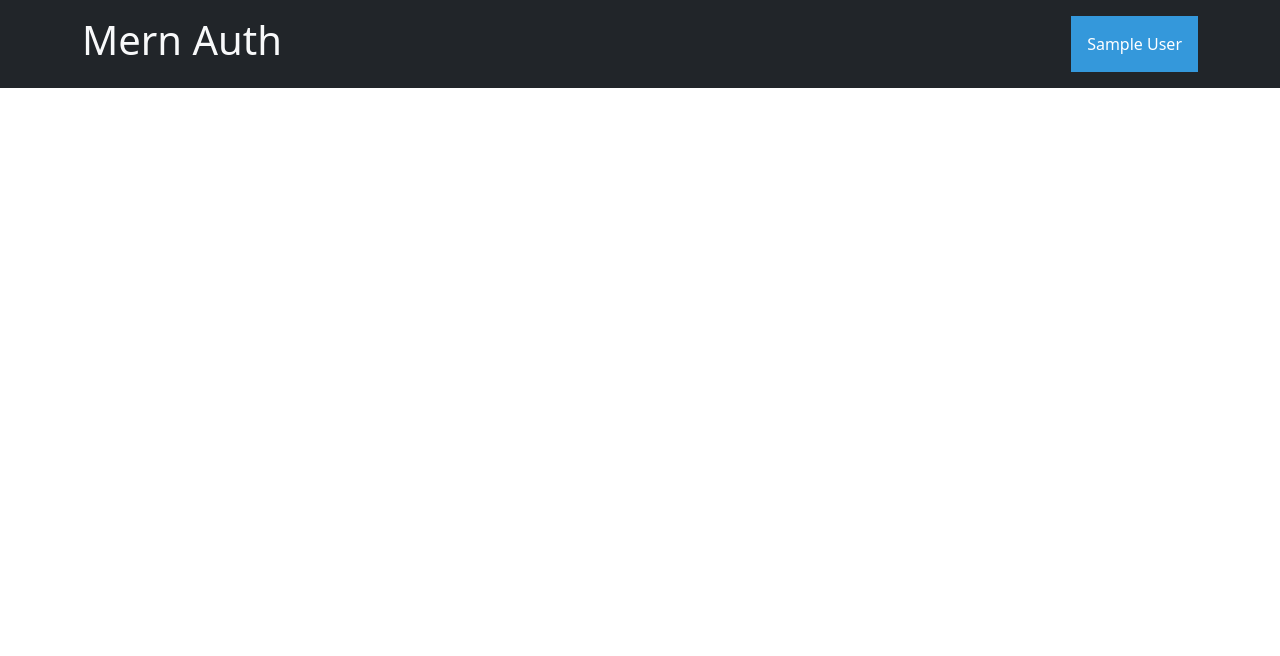
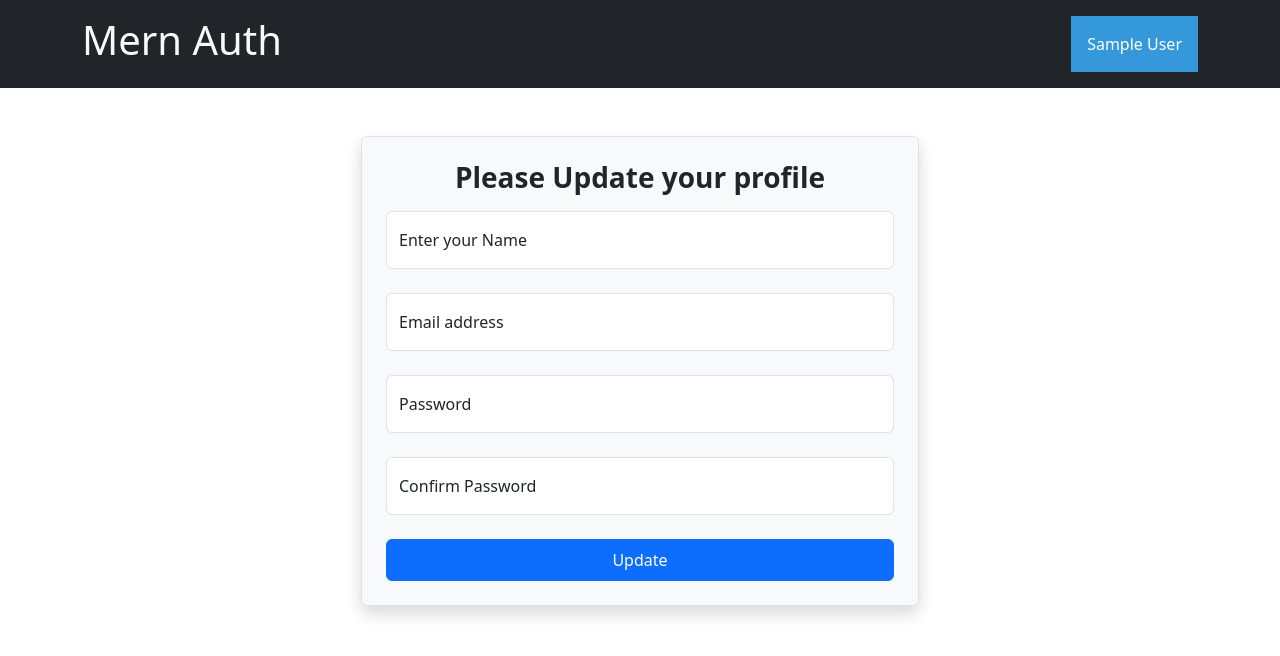
Before and after one commit to saugat21/mern-auth, a React (Vite) app in the folder frontend/: page /profile in a window 1280 px wide. Shown: the top 656 px of the page. Built offline with nearby package versions, Linux system fonts and the light colour scheme; sample sign-in values are in the browser's storage.

Commit message:
creating protected routes

```diff
--- a/frontend/src/App.jsx
+++ b/frontend/src/App.jsx
@@ -5,6 +5,8 @@ import Login from "./components/Login";
 import Register from "./components/Register";
 import { ToastContainer } from "react-toastify";
 import "react-toastify/dist/ReactToastify.css";
+import PrivateRoute from "./components/PrivateRoute";
+import Profile from "./components/Profile";
 
 function App() {
   return (
@@ -16,6 +18,10 @@ function App() {
           <Route path="/" element={<HomeScreen />} />
           <Route path="/login" element={<Login />} />
           <Route path="/register" element={<Register />} />
+          {/* private routes */}
+          <Route path="" element={<PrivateRoute />}>
+            <Route path="/profile" element={<Profile />} />
+          </Route>
         </Routes>
       </BrowserRouter>
     </>
--- /dev/null
+++ b/frontend/src/components/PrivateRoute.jsx
@@ -0,0 +1,10 @@
+import React from "react";
+import { useSelector } from "react-redux";
+import { Navigate, Outlet } from "react-router-dom";
+
+function PrivateRoute() {
+  const { userInfo } = useSelector((state) => state.auth);
+  return userInfo ? <Outlet /> : <Navigate to="/login" />;
+}
+
+export default PrivateRoute;
--- /dev/null
+++ b/frontend/src/components/Profile.jsx
@@ -0,0 +1,58 @@
+import React from "react";
+
+function Profile() {
+  return (
+    <>
+      <div className="container mt-5">
+        <form className="w-50 max-w-sm mx-auto p-4 bg-light border rounded shadow">
+          <h1 className="h3 mb-3 fw-bold text-center">
+            Please Update your profile
+          </h1>
+          <div className="form-floating mb-4">
+            <input
+              type="text"
+              className="form-control"
+              id="floatingtext"
+              placeholder="saugat"
+            />
+            <label htmlFor="floatingtext">Enter your Name</label>
+          </div>
+
+          <div className="form-floating mb-4">
+            <input
+              type="email"
+              className="form-control"
+              id="floatingInput"
+              placeholder="name@example.com"
+            />
+            <label htmlFor="floatingInput">Email address</label>
+          </div>
+          <div className="form-floating mb-4">
+            <input
+              type="password"
+              className="form-control"
+              id="floatingPassword"
+              placeholder="Password"
+            />
+            <label htmlFor="floatingPassword">Password</label>
+          </div>
+          <div className="form-floating mb-4">
+            <input
+              type="password"
+              className="form-control"
+              id="floatingConfirmPassword"
+              placeholder="Confirm Password"
+            />
+            <label htmlFor="floatingPassword">Confirm Password</label>
+          </div>
+
+          <button className="btn btn-primary w-100 py-2" type="submit">
+            Update
+          </button>
+        </form>
+      </div>
+    </>
+  );
+}
+
+export default Profile;
--- a/frontend/src/components/Register.jsx
+++ b/frontend/src/components/Register.jsx
@@ -1,14 +1,51 @@
-import React, { useState } from "react";
+import React, { useState, useEffect } from "react";
+import { toast } from "react-toastify";
+import Loader from "./Loader";
+import { useDispatch, useSelector } from "react-redux";
+import { useRegisteMutation } from "../store/usersApiSlice";
+import { setCredentials } from "../store/authSlice";
+import { useNavigate } from "react-router-dom";
 
 function Register() {
   const [name, setName] = useState("");
   const [email, setEmail] = useState("");
   const [password, setPassword] = useState("");
   const [confirmpassword, setConfirmPassword] = useState("");
+
+  const navigate = useNavigate();
+  const dispatch = useDispatch();
+
+  const { userInfo } = useSelector((state) => state.auth);
+  const [register, { isLoading }] = useRegisteMutation();
+
+  useEffect(() => {
+    if (userInfo) {
+      navigate("/");
+    }
+  }, [navigate, userInfo]);
+
+  const submitHandler = async (e) => {
+    e.preventDefault();
+    if (password !== confirmpassword) {
+      toast.error("Password Doesnot Match!");
+    } else {
+      try {
+        const res = await register({ name, email, password }).unwrap();
+        dispatch(setCredentials({ ...res }));
+        navigate("/");
+      } catch (err) {
+        toast.error(err?.data?.message || err.error);
+      }
+    }
+  };
+
   return (
     <>
       <div className="container mt-5">
-        <form className="w-50 max-w-sm mx-auto p-4 bg-light border rounded shadow">
+        <form
+          onSubmit={submitHandler}
+          className="w-50 max-w-sm mx-auto p-4 bg-light border rounded shadow"
+        >
           <h1 className="h3 mb-3 fw-bold text-center">Please sign up</h1>
           <div className="form-floating mb-4">
             <input
@@ -55,6 +92,7 @@ function Register() {
             />
             <label htmlFor="floatingPassword">Confirm Password</label>
           </div>
+          {isLoading && <Loader />}
           <button className="btn btn-primary w-100 py-2" type="submit">
             Sign up
           </button>
```
